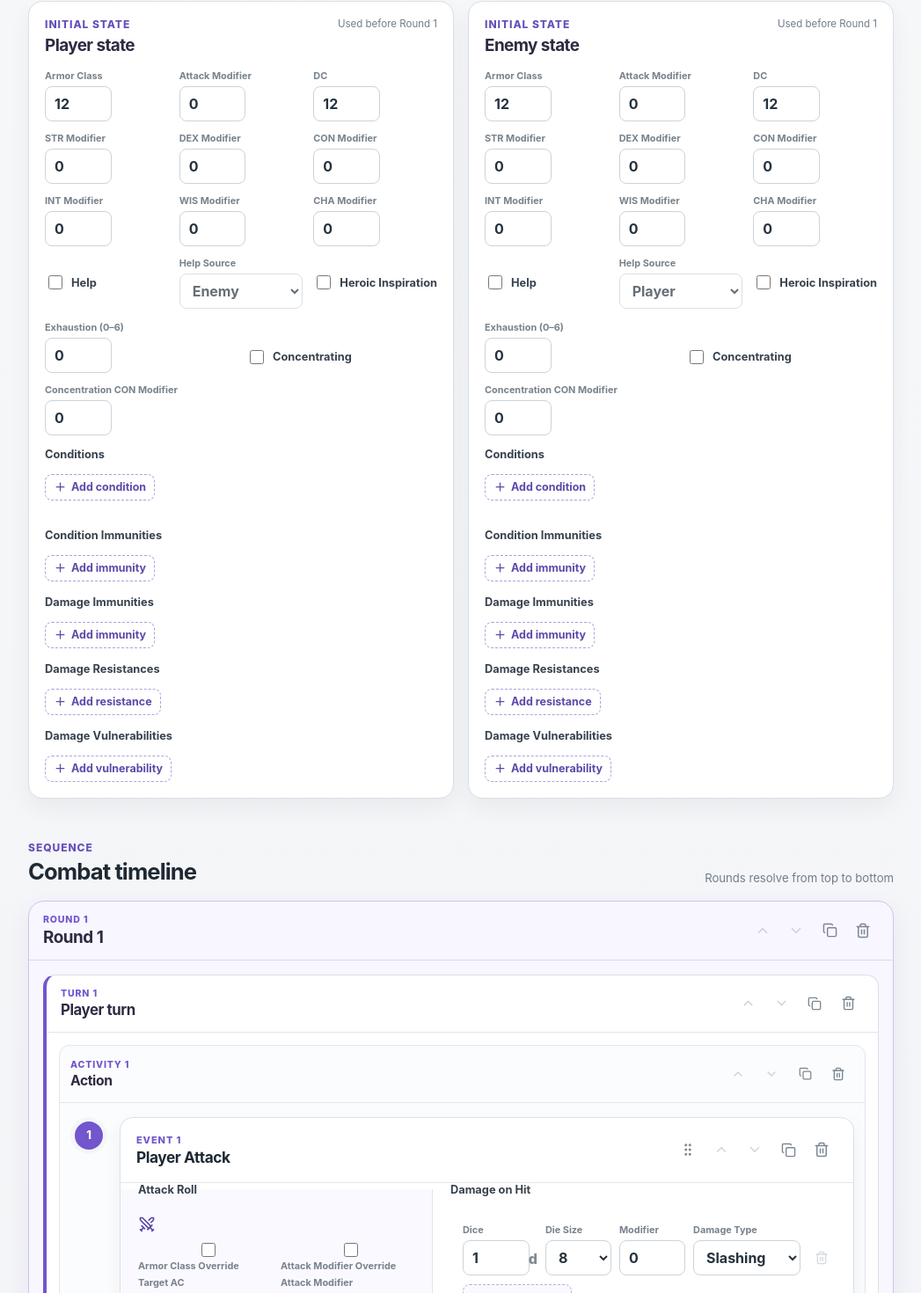
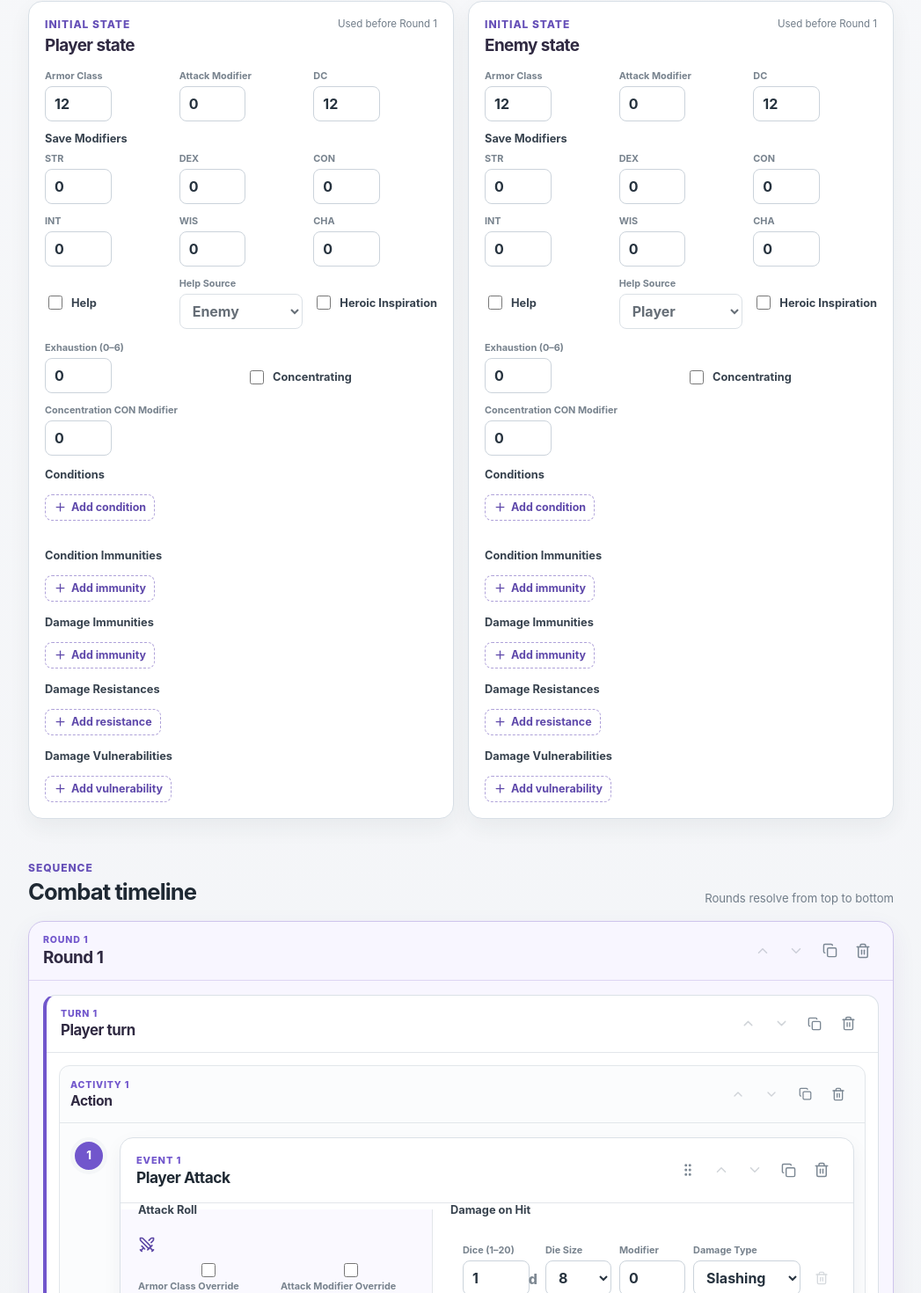
Before and after one commit to mbarkley/crunch-lab, a React (Vite) app: page / in a window 1280 px wide. Shown: the part 446-1916 px from the top of the page at 88% size, without its empty margins (116-1163 px from the left). Built offline with nearby package versions, Linux system fonts and the light colour scheme.

Commit message:
Fix scalable damage dice calculation

```diff
--- a/src/App.css
+++ b/src/App.css
@@ -720,6 +720,27 @@ input[aria-invalid='true'] {
   margin-bottom: 14px;
 }
 
+.state-save-modifiers {
+  grid-column: 1 / -1;
+  margin: 0;
+  padding: 0;
+  border: 0;
+}
+
+.state-save-modifiers legend {
+  margin-bottom: 8px;
+  padding: 0;
+  color: #37424e;
+  font-size: 0.8rem;
+  font-weight: 740;
+}
+
+.state-save-modifier-grid {
+  display: grid;
+  grid-template-columns: repeat(3, minmax(0, 1fr));
+  gap: 12px;
+}
+
 .state-field-grid {
   grid-template-columns: repeat(2, minmax(0, 1fr));
   align-items: end;
@@ -955,7 +976,8 @@ input[aria-invalid='true'] {
   }
 
   .state-toggle-grid,
-  .state-field-grid {
+  .state-field-grid,
+  .state-save-modifier-grid {
     grid-template-columns: 1fr;
   }
 
--- a/src/App.tsx
+++ b/src/App.tsx
@@ -58,6 +58,7 @@ import {
   calculateEvent,
   calculateSequence,
   INITIAL_SEQUENCE_STATE,
+  MAX_DAMAGE_DICE,
 } from './probability/event'
 import { isPersistentConditionType } from './probability/conditions'
 import type {
@@ -777,8 +778,12 @@ function evaluateEvent(draft: EventDraft): EventEvaluation {
     const dieSides = parseInteger(pool.dieSides)
     const modifier = parseInteger(pool.modifier)
     const poolErrors: DamagePoolErrors = {}
-    if (diceCount === undefined || diceCount < 1) {
-      poolErrors.diceCount = 'Enter a whole number of at least 1.'
+    if (
+      diceCount === undefined ||
+      diceCount < 1 ||
+      diceCount > MAX_DAMAGE_DICE
+    ) {
+      poolErrors.diceCount = `Enter a whole number from 1 through ${MAX_DAMAGE_DICE}.`
     }
     if (
       dieSides === undefined ||
@@ -1062,13 +1067,14 @@ function DamageFields({
               <div className="damage-expression">
                 <div className="field">
                   <label htmlFor={prefix + '-' + pool.id + '-dice-count'}>
-                    Dice
+                    Dice (1–{MAX_DAMAGE_DICE})
                   </label>
                   <input
                     id={prefix + '-' + pool.id + '-dice-count'}
                     type="number"
                     inputMode="numeric"
                     min="1"
+                    max={MAX_DAMAGE_DICE}
                     step="1"
                     value={pool.diceCount}
                     aria-invalid={Boolean(poolErrors?.diceCount)}
@@ -2512,10 +2518,13 @@ function CombatantStatePanel({
             onChange={(event) => onChange({ saveDc: event.target.value })}
           />
         </div>
+        <fieldset className="state-save-modifiers">
+          <legend>Save Modifiers</legend>
+          <div className="state-save-modifier-grid">
             {ABILITIES.map((ability) => (
               <div className="field" key={ability.value}>
                 <label htmlFor={`${stateId}-save-${ability.value}`}>
-              {ability.label} Modifier
+                  {ability.label}
                 </label>
                 <input
                   id={`${stateId}-save-${ability.value}`}
@@ -2533,6 +2542,8 @@ function CombatantStatePanel({
                 />
               </div>
             ))}
+          </div>
+        </fieldset>
         <label className="checkbox-field">
           <input
             type="checkbox"
--- a/src/probability/event.ts
+++ b/src/probability/event.ts
@@ -73,6 +73,8 @@ export interface ConditionConfig {
   readonly exhaustionLevels?: number
 }
 export type DamageConsequence = 'none' | 'half' | 'full'
+
+export const MAX_DAMAGE_DICE = 20
 
 export interface DamagePoolConfig {
   readonly id: string
@@ -746,6 +748,11 @@ function validateDamageRoll(config: DamageRollConfig) {
     }
     ids.add(pool.id)
     assertInteger(pool.diceCount, 'Damage dice count', 1)
+    if (pool.diceCount > MAX_DAMAGE_DICE) {
+      throw new RangeError(
+        `Damage dice count must not exceed ${MAX_DAMAGE_DICE}`,
+      )
+    }
     assertInteger(pool.dieSides, 'Damage die sides', 2)
     assertInteger(pool.modifier, 'Damage modifier')
     if (!DAMAGE_TYPES.includes(pool.damageType)) {
@@ -795,6 +802,32 @@ function rollDice(
   return rolls
 }
 
+interface DiceSummary {
+  readonly total: number
+  readonly lowest: number
+}
+
+function summarizedDice(
+  count: number,
+  sides: number,
+): Distribution<DiceSummary> {
+  let rolls = Distribution.die(sides).map(
+    (value) => ({ total: value, lowest: value }),
+    (summary) => `${summary.total}:${summary.lowest}`,
+  )
+  for (let index = 1; index < count; index += 1) {
+    rolls = rolls.combine(
+      Distribution.die(sides),
+      (summary, value) => ({
+        total: summary.total + value,
+        lowest: Math.min(summary.lowest, value),
+      }),
+      (summary) => `${summary.total}:${summary.lowest}`,
+    )
+  }
+  return rolls
+}
+
 function poolDistribution(
   pool: DamagePoolConfig,
   diceMultiplier: number,
@@ -805,32 +838,25 @@ function poolDistribution(
     inspirationAvailable &&
     policy?.type === 'damage-pool-threshold' &&
     policy.damagePoolId === pool.id
-  return rollDice(pool.diceCount * diceMultiplier, pool.dieSides).flatMap(
-    (values) => {
-      const lowest = Math.min(...values)
-      if (!canReroll || lowest > policy.threshold) {
+  return summarizedDice(pool.diceCount * diceMultiplier, pool.dieSides).flatMap(
+    (summary) => {
+      if (!canReroll || summary.lowest > policy.threshold) {
         return Distribution.constant<DamagePoolOutcome>(
           {
             damageType: pool.damageType,
-            damage: Math.max(
-              0,
-              values.reduce((sum, value) => sum + value, 0) + pool.modifier,
-            ),
+            damage: Math.max(0, summary.total + pool.modifier),
             inspirationSpent: false,
           },
           (outcome) => `${outcome.damageType}:${outcome.damage}:false`,
         )
       }
-      const rerollIndex = values.indexOf(lowest)
       return Distribution.die(pool.dieSides).map<DamagePoolOutcome>(
         (reroll) => {
-          const replaced = [...values]
-          replaced[rerollIndex] = reroll
           return {
             damageType: pool.damageType,
             damage: Math.max(
               0,
-              replaced.reduce((sum, value) => sum + value, 0) + pool.modifier,
+              summary.total - summary.lowest + reroll + pool.modifier,
             ),
             inspirationSpent: true,
           }
```
Also changed, not shown: 2 other files (tests, documents, lock files or other folders). Lines whose indentation alone changed are shown as unchanged.
